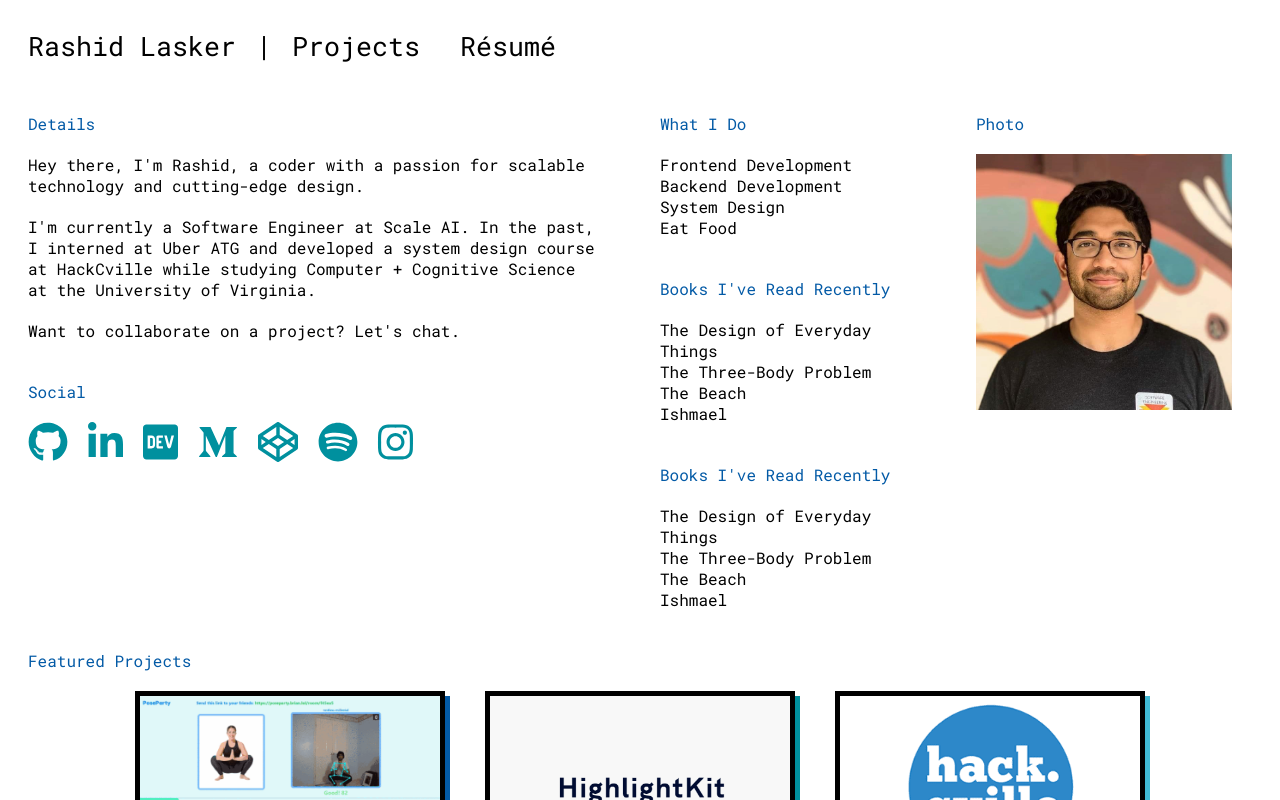
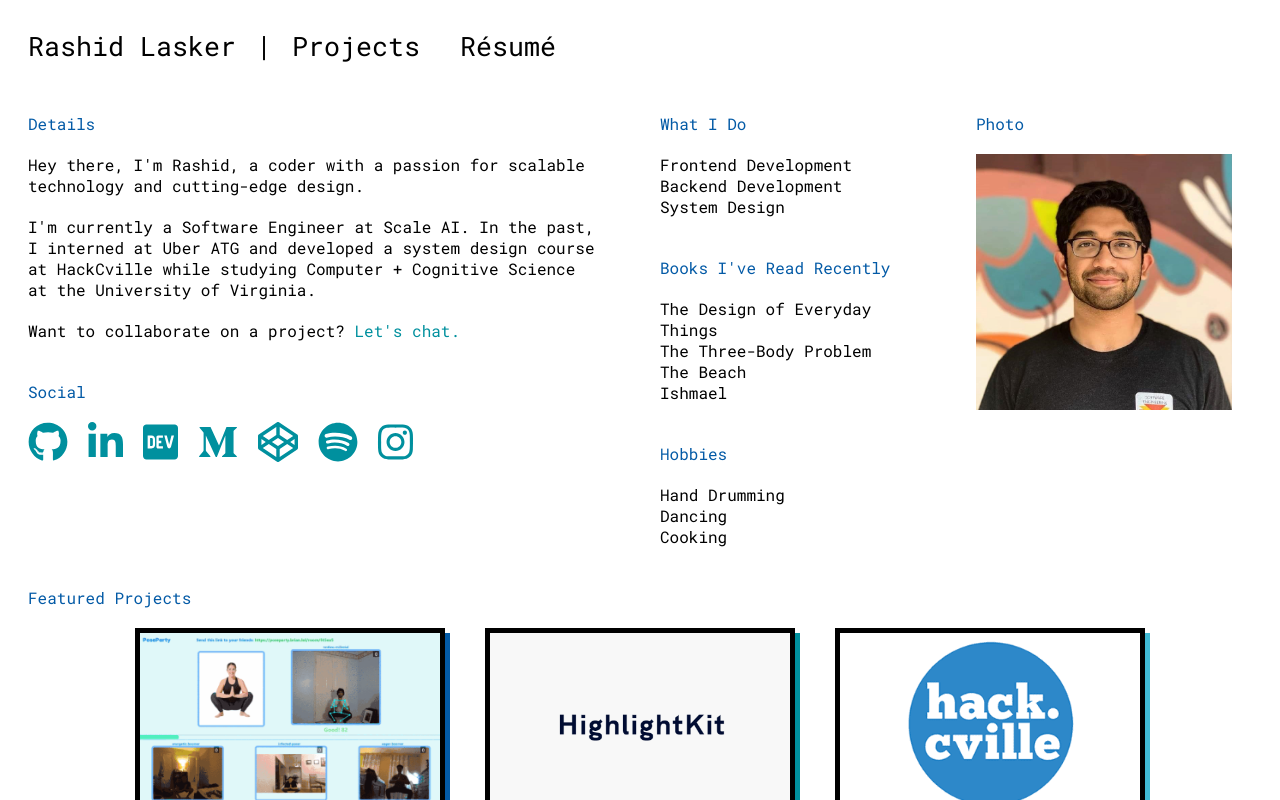
Before and after one commit to rashidlasker/rashidlasker.github.io, a React (Create React App) app: page / in a window 1280 px wide. Shown: the top 800 px of the page. Built offline with nearby package versions, Linux system fonts and the light colour scheme.

Commit message:
update homepage and rebu image

```diff
--- a/src/data/projects.json
+++ b/src/data/projects.json
@@ -149,7 +149,7 @@
         ],
         "visible": true,
         "featured": false,
-        "thumbnail": "",
+        "thumbnail": "uva.JPG",
         "images": [],
         "links": {
             "Github": "https://github.com/rashidlasker/rebu",
--- a/src/views/Home.js
+++ b/src/views/Home.js
@@ -57,7 +57,7 @@ const Home = () => {
           <div className="title">Details</div>
           <div className="text">Hey there, I'm Rashid, a coder with a passion for scalable technology and cutting-edge design.</div>
           <div className="text">I'm currently a Software Engineer at Scale AI. In the past, I interned at Uber ATG and developed a system design course at HackCville while studying Computer + Cognitive Science at the University of Virginia.</div>
-          <div className="text">Want to collaborate on a project? Let's chat.</div>
+          <div className="text">Want to collaborate on a project? <a className="list-link" href="mailto:rashidlasker@gmail.com">Let's chat.</a></div>
         </div>
         <div className="subsection">
           <div className="title">Social</div>
@@ -72,7 +72,6 @@ const Home = () => {
           <div className="list-item">Frontend Development</div>
           <div className="list-item">Backend Development</div>
           <div className="list-item">System Design</div>
-          <div className="list-item">Eat Food</div>
         </div>
         <div className="subsection">
           <div className="title">Books I've Read Recently</div>
@@ -82,11 +81,10 @@ const Home = () => {
           <div className="list-item">Ishmael</div>
         </div>
         <div className="subsection">
-          <div className="title">Books I've Read Recently</div>
-          <div className="list-item">The Design of Everyday Things</div>
-          <div className="list-item">The Three-Body Problem</div>
-          <div className="list-item">The Beach</div>
-          <div className="list-item">Ishmael</div>
+          <div className="title">Hobbies</div>
+          <div className="list-item">Hand Drumming</div>
+          <div className="list-item">Dancing</div>
+          <div className="list-item">Cooking</div>
         </div>
       </div>
       <div className="section span-1">
```
Also changed, not shown: src/img/thumbnails/uva.JPG (added).
